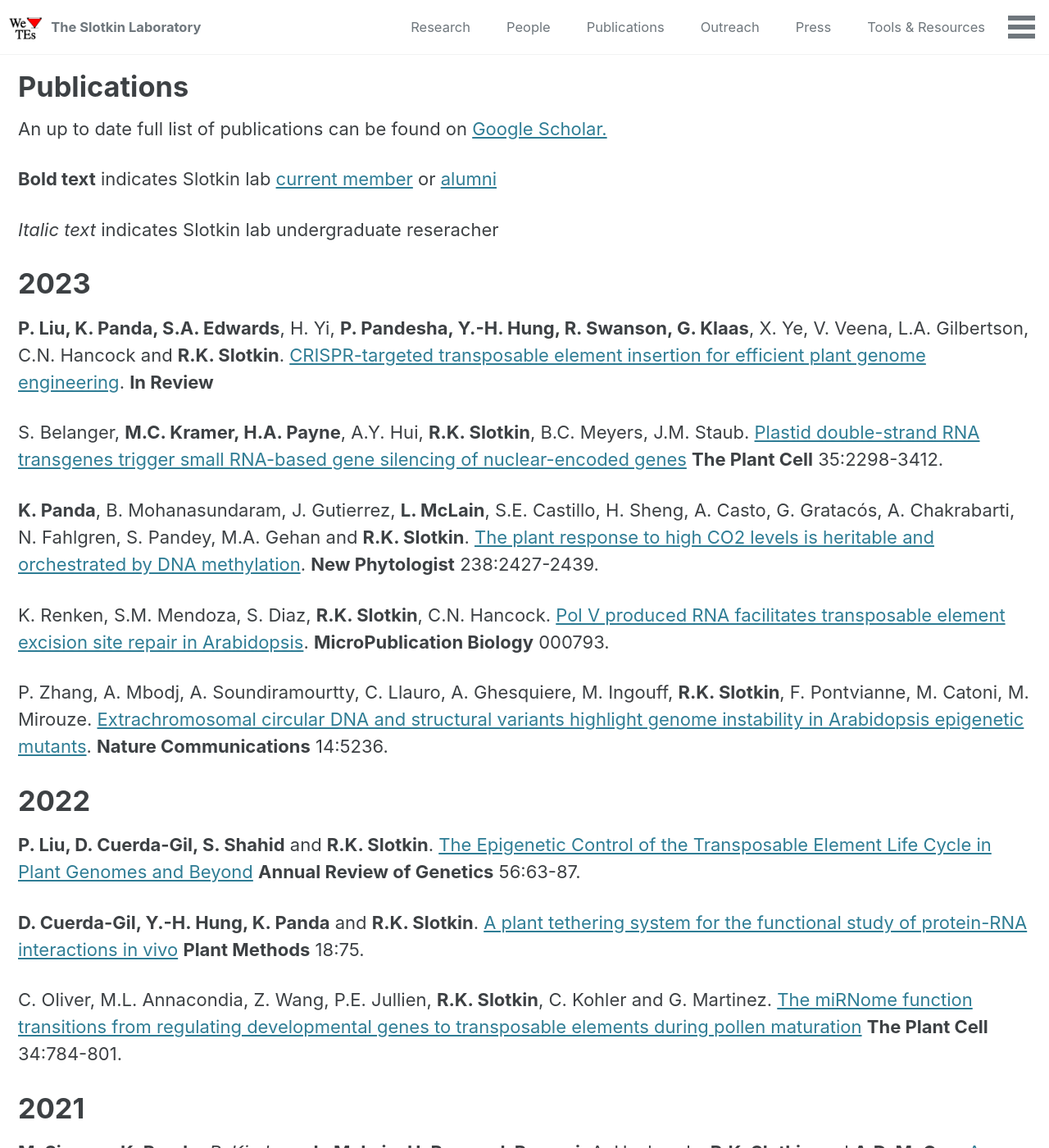
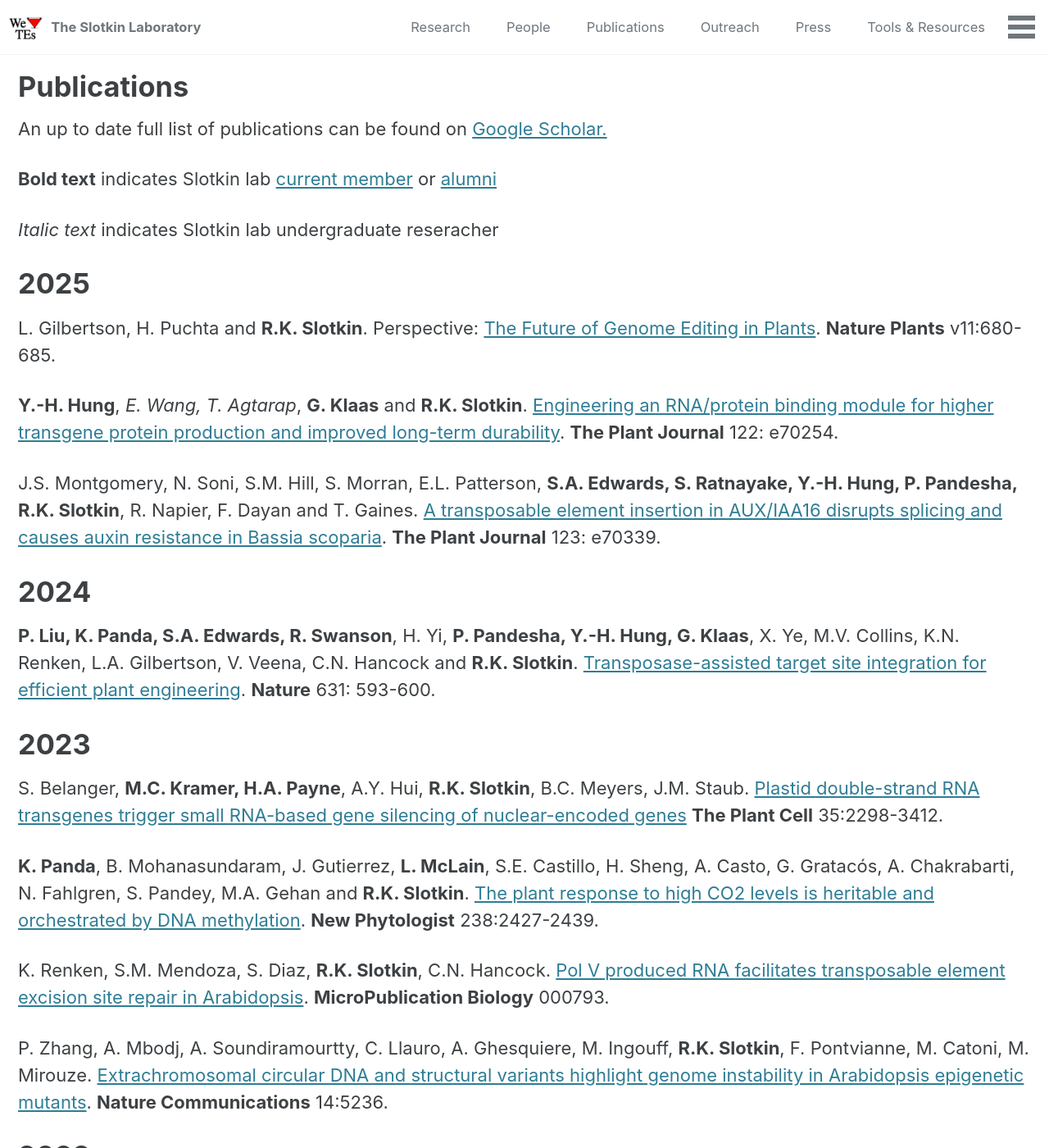
Before and after one commit to SlotkinLab/slotkinlab.github.io, a Jekyll site: the page built from _pages/publications.md, in a window 1280 px wide and 1400 px high. Shown: the whole window at 82% size. Built offline with Jekyll 4.4.1, drawn with Linux system fonts in a browser that asks for light colours; cached includes are drawn as plain includes; nearby versions of some CDN libraries.

Commit message:
Update publications.md

```diff
--- a/_pages/publications.md
+++ b/_pages/publications.md
@@ -11,9 +11,19 @@ An up to date full list of publications can be found on [Google Scholar.](https:
 
 *Italic text* indicates Slotkin lab undergraduate reseracher
 
+# 2025
+
+L. Gilbertson, H. Puchta and **R.K. Slotkin**. Perspective: [The Future of Genome Editing in Plants](https://www.nature.com/articles/s41477-025-01956-4). **Nature Plants** v11:680-685.
+
+**Y.-H. Hung**, *E. Wang, T. Agtarap*, **G. Klaas** and **R.K. Slotkin**. [Engineering an RNA/protein binding module for higher transgene protein production and improved long-term durability](https://onlinelibrary.wiley.com/doi/10.1111/tpj.70254). **The Plant Journal** 122: e70254.
+
+J.S. Montgomery, N. Soni, S.M. Hill, S. Morran, E.L. Patterson, **S.A. Edwards, S. Ratnayake, Y.-H. Hung, P. Pandesha, R.K. Slotkin**, R. Napier, F. Dayan and T. Gaines. [A transposable element insertion in AUX/IAA16 disrupts splicing and causes auxin resistance in Bassia scoparia](https://onlinelibrary.wiley.com/doi/10.1111/tpj.70339). **The Plant Journal** 123: e70339.
+
+# 2024
+
+**P. Liu, K. Panda, S.A. Edwards, R. Swanson**, H. Yi, **P. Pandesha, Y.-H. Hung, G. Klaas**, X. Ye, M.V. Collins, K.N. Renken, L.A. Gilbertson, V. Veena, C.N. Hancock and **R.K. Slotkin**. [Transposase-assisted target site integration for efficient plant engineering](https://www.nature.com/articles/s41586-024-07613-8). **Nature** 631: 593-600.
+
 # 2023
-
-**P. Liu, K. Panda, S.A. Edwards**, H. Yi, **P. Pandesha, Y.-H. Hung, R. Swanson, G. Klaas**, X. Ye, V. Veena, L.A. Gilbertson, C.N. Hancock and **R.K. Slotkin**. [CRISPR-targeted transposable element insertion for efficient plant genome engineering](https://www.researchsquare.com/article/rs-2679086/v1). **In Review**
 
 S. Belanger, **M.C. Kramer, H.A. Payne**, A.Y. Hui, **R.K. Slotkin**, B.C. Meyers, J.M. Staub. [Plastid double-strand RNA transgenes trigger small RNA-based gene silencing of nuclear-encoded genes](https://academic.oup.com/plcell/article/35/9/3398/7194777) **The Plant Cell** 35:2298-3412.
 
```
